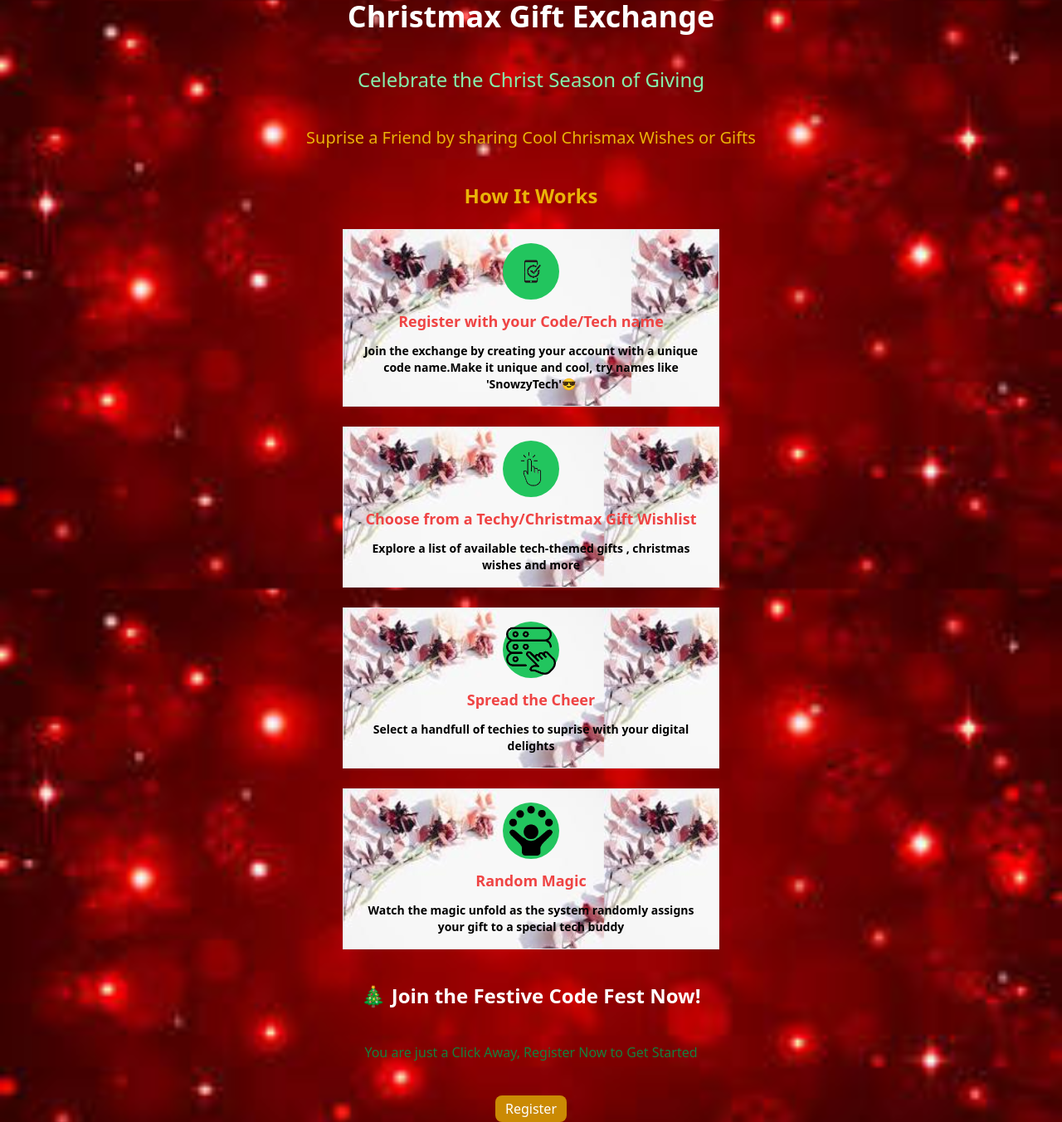
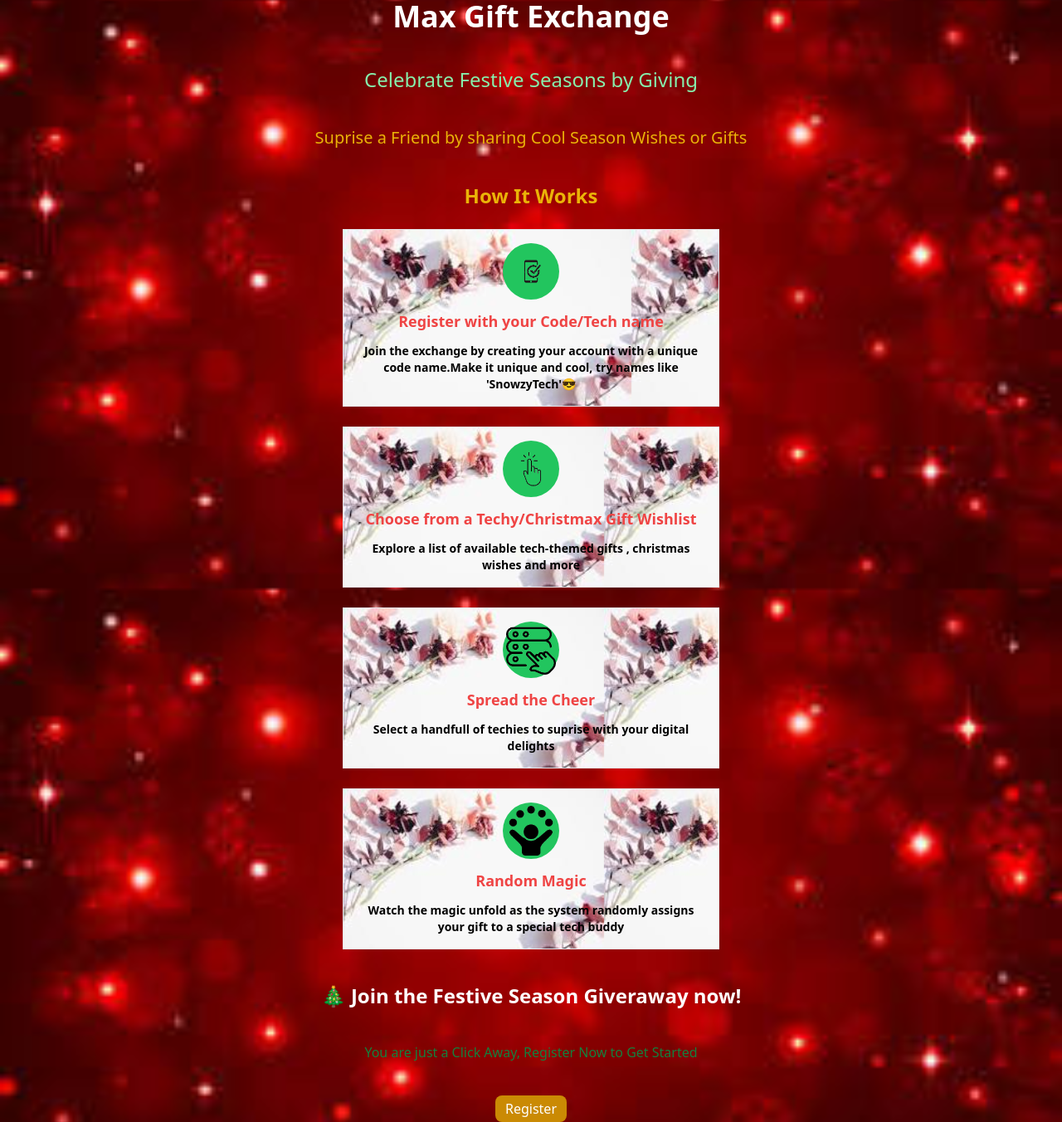
Before and after one commit to Emmanuel-xt/giveaway, a Next.js app: page / in a window 1280 px wide. Shown: the whole page at 83% size. Built offline with nearby package versions, Linux system fonts and the light colour scheme.

Commit message:
Changing Concept

```diff
--- a/app/app/page.jsx
+++ b/app/app/page.jsx
@@ -45,7 +45,7 @@ const AppPage = () => {
   // }
   return (
     <section className="app  w-screen h-screen">
-      <div className=""> <p className="text-center font-bold text-2xl text-green-700"> Hi {session?.user.name} , Gift A fellow Techi Now</p></div>
+      <div className=""> <p className="text-center font-bold text-2xl text-green-700"> Hi {session?.user.name} ,make someone happy by sendinng out gifts</p></div>
       <div className="flex flex-col items-center max-h-32">
         {availableItems.length > 0 ? (
           availableItems.map((item) => (
--- a/app/page.jsx
+++ b/app/page.jsx
@@ -6,14 +6,14 @@ const Home = () => {
   return (
     <section className="landing flex flex-col items-center justify-center gap-10 ">
       <h1 className="text-white text-center text-4xl font-bold">
-        Christmax Gift Exchange
+        Max Gift Exchange
       </h1>
-      <h3 className="text-2xl text-green-300">Celebrate the Christ Season of Giving</h3>
+      <h3 className="text-2xl text-green-300">Celebrate Festive Seasons by Giving</h3>
       <p className="text-xl text-center text-yellow-500">
-        Suprise a Friend by sharing Cool Chrismax Wishes or Gifts
+        Suprise a Friend by sharing Cool Season Wishes or Gifts
       </p>
       <About />
-      <h2 className="text-2xl text-white font-bold">🎄 Join the Festive Code Fest Now!</h2>
+      <h2 className="text-2xl text-white font-bold">🎄 Join the Festive Season Giveraway now!</h2>
       <p className="text-green-700">
         You are just a Click Away, Register Now to Get Started{" "}
       </p>
```
Also changed, not shown: models/Users.js (renamed from models/Users.jsx), models/gifts.js (renamed from models/gifts.jsx).
